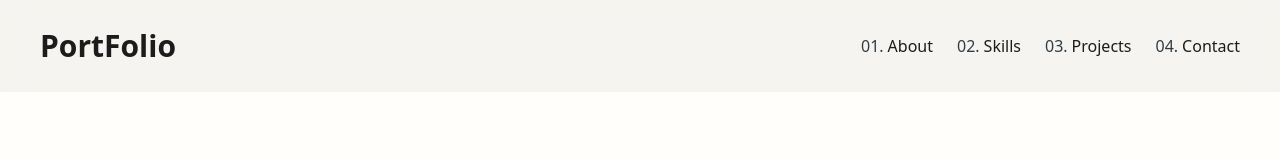
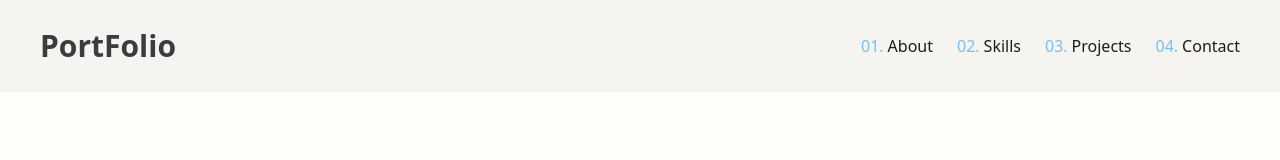
Before and after one commit to DecidedCard/portfolio, a Next.js app: page / in a window 1280 px wide. Shown: the top 160 px of the page. Built offline with nearby package versions, Linux system fonts and the light colour scheme.

Commit message:
Style: Header style update

```diff
--- a/src/component/common/header/Header.tsx
+++ b/src/component/common/header/Header.tsx
@@ -1,6 +1,5 @@
 'use client'
 import { motion } from 'framer-motion'
-import Image from 'next/image'
 import Link from 'next/link'
 import { useEffect, useState } from 'react'
 import { FadeDown, MainDelay } from '@/constant/framer-motion'
@@ -38,19 +37,13 @@ export default function Header() {
       <nav className="flex items-center justify-between px-10 py-4 max-md:py-4">
         <Link
           href="/"
-          className="text-text-100 relative flex h-15 w-15 items-center text-3xl font-bold max-md:h-10 max-md:w-10"
+          className="text-primary-300 relative flex h-15 w-15 items-center text-3xl font-bold max-md:h-10 max-md:w-10"
         >
           PortFolio
-          {/* <Image
-            src={'/assets/main-logo.png'}
-            alt="로고 이미지"
-            width={60}
-            height={60}
-          /> */}
         </Link>
 
         <motion.ol
-          className="[&>a>li>span]:text-text-200 text-text-100 flex items-center gap-6 text-base max-md:hidden [&>a>li]:flex [&>a>li]:gap-1"
+          className="[&>a>li>span]:text-accent-100 text-text-100 flex items-center gap-6 text-base max-md:hidden [&>a>li]:flex [&>a>li]:gap-1"
           initial={'init'}
           animate={isFinishing ? 'on' : 'init'}
           variants={{ init: { opacity: 0 }, on: { opacity: 1 } }}
```
